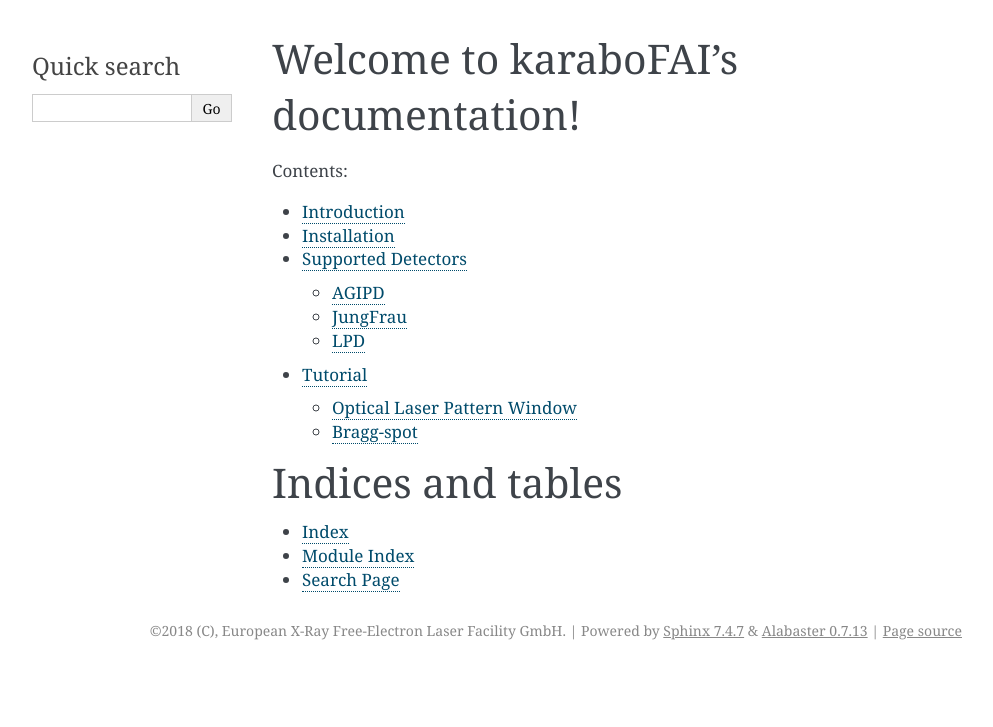
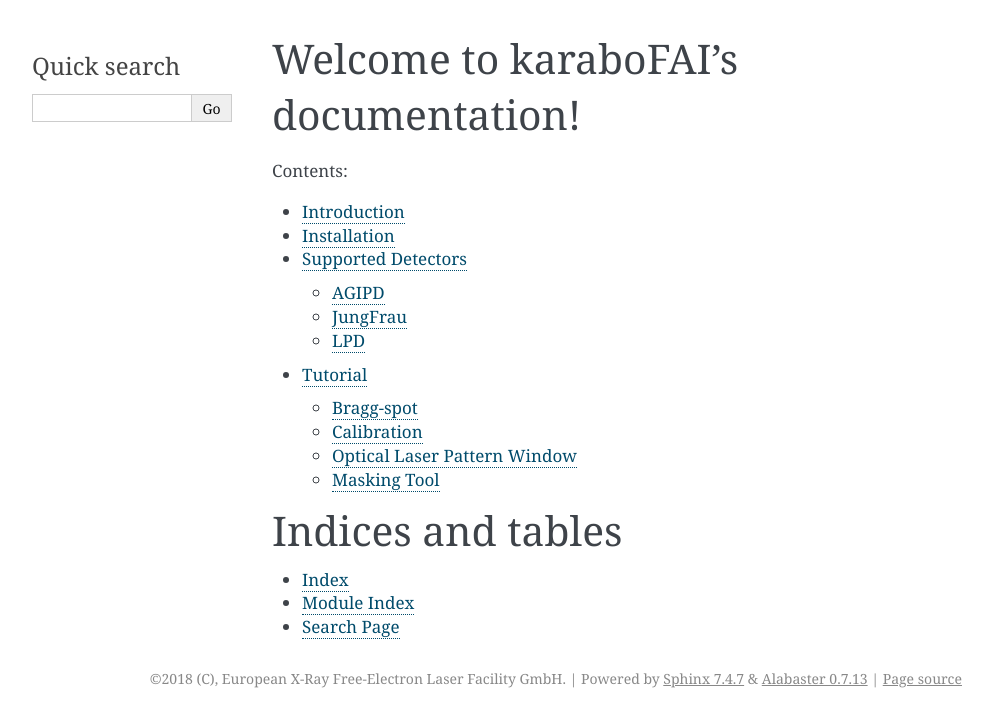
Before and after one commit to European-XFEL/EXtra-foam, a Sphinx documentation site: the page built from docs/index.rst, in a window 1280 px wide. Shown: the top 727 px of the page, without its empty margins (148-1141 px from the left). Built offline with Sphinx 7.4.7, drawn with Linux system fonts in a browser that asks for light colours.

Commit message:
DOC: add sketch and files for tools

```diff
--- a/docs/introduction.rst
+++ b/docs/introduction.rst
@@ -1,4 +1,7 @@
 Introduction
 ============
 
-**karaboFAI** is a tool that provides on-line (near real-time) and off-line data analysis and visualization for experiments at European XFEL that require azimuthal integration of diffraction data acquired with 2D detectors.
+**karaboFAI** is a tool that provides on-line (near real-time) and
+off-line data analysis and visualization for experiments at European
+XFEL that require azimuthal integration of diffraction data acquired
+with 2D detectors.
--- a/docs/tutorial.rst
+++ b/docs/tutorial.rst
@@ -5,5 +5,7 @@
    :maxdepth: 2
    :caption: Contents:
 
+   tutorial/bragg-spot
+   tutorial/calibration
    tutorial/optical-laser-pattern
-   tutorial/bragg-spot
+   tutorial/mask
--- /dev/null
+++ b/docs/tutorial/calibration.rst
@@ -0,0 +1,2 @@
+Calibration
+===========
--- /dev/null
+++ b/docs/tutorial/mask.rst
@@ -0,0 +1,2 @@
+Masking Tool
+============
```
